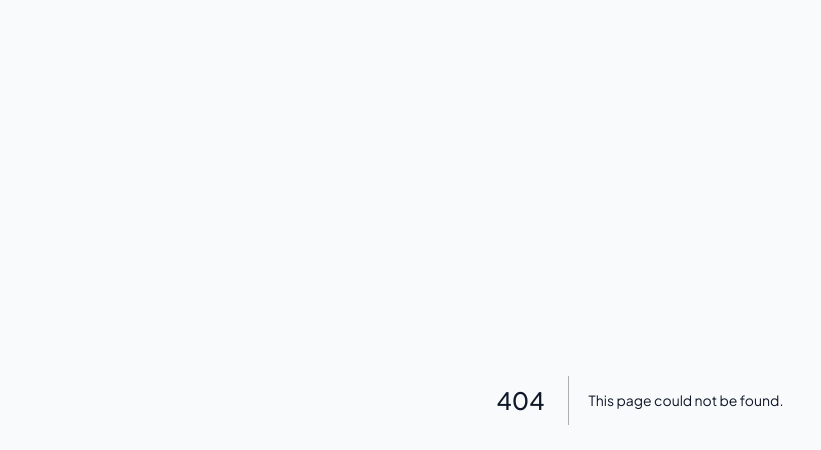
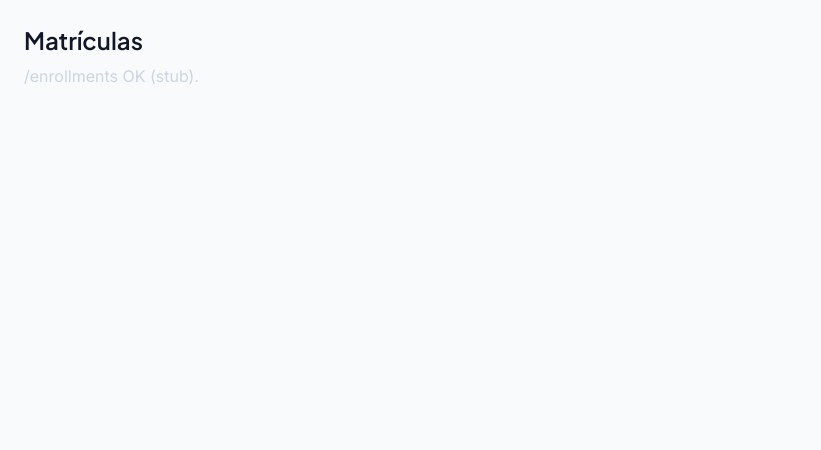
Before and after one commit to Valvick/plenum-saas, a Next.js app: page /enrollments in a window 1280 px wide. Before the commit this address had no page. Shown: the top 450 px of the page, without its empty margins (0-821 px from the left). Built offline with nearby package versions, Linux system fonts and the light colour scheme.

Commit message:
feat(enrollments): stub mínimo para depuração

```diff
--- /dev/null
+++ b/app/enrollments/page.tsx
@@ -0,0 +1,10 @@
+"use client";
+
+export default function Page() {
+  return (
+    <div className="p-6">
+      <h1 className="text-2xl font-semibold">Matrículas</h1>
+      <p className="mt-2 text-slate-300">/enrollments OK (stub).</p>
+    </div>
+  );
+}
```
